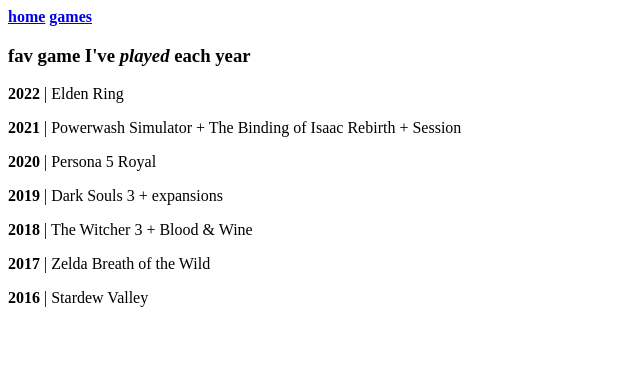
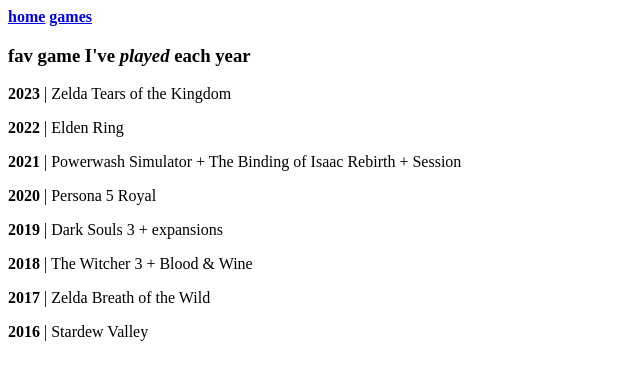
Before and after one commit to crisol3036/crisol3036.github.io, a plain HTML site: page games/index.html in a window 1280 px wide. Shown: the whole page, without its empty margins (0-640 px from the left). Drawn offline with Linux system fonts and the light colour scheme.

Commit message:
Add Zelda Tears of the Kingdom

```diff
--- a/games/index.html
+++ b/games/index.html
@@ -11,6 +11,7 @@
       <b><a href="/games/">games</a></b>
     </nav>
     <h3>fav game I've <em>played</em> each year</h3>
+    <p><strong>2023</strong> | Zelda Tears of the Kingdom</p>
     <p><strong>2022</strong> | Elden Ring</p>
     <p><strong>2021</strong> | Powerwash Simulator + The Binding of Isaac Rebirth + Session</p>
     <p><strong>2020</strong> | Persona 5 Royal</p>
```
